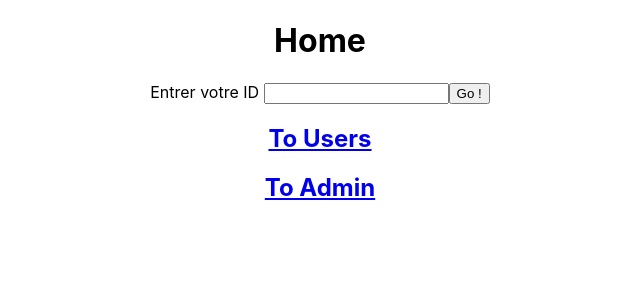
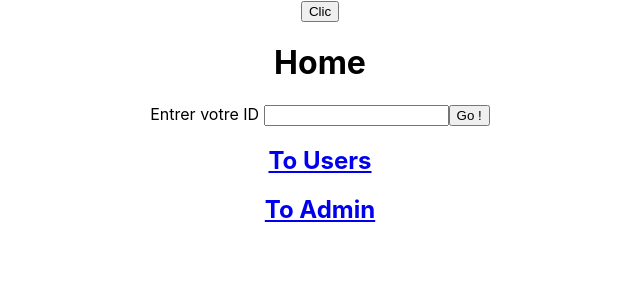
Before and after one commit to YahyaBen/Teste, a React (Create React App) app: page / in a window 1280 px wide. Shown: the top 300 px of the page, without its empty margins (320-960 px from the left). Built offline with nearby package versions, Linux system fonts and the light colour scheme.

Commit message:
Date Notoriety

```diff
--- /dev/null
+++ b/src/components/DateFirebaseNow.js
@@ -0,0 +1,31 @@
+import { React } from 'react'
+
+const DateFirebaseNow = () => {
+    const time = async () => {
+        const url = "http://recrutement.notoriety-group.com/date.php"
+        const response = await fetch(url)
+        const data = await response.json()
+        console.log(data);
+        const date = new Date(data*1000)
+        console.log(date.toGMTString()+"====>Notoriety");
+    }
+
+    //// Back-up
+    // const time = async () => {
+    //     const url = "http://worldtimeapi.org/api/timezone/Europe/Paris.json"
+    //     const response = await fetch(url)
+    //     const data = await response.json()
+    //     console.log(data.unixtime);
+    //     const date = new Date(data.unixtime*1000)
+    //     console.log(date.toGMTString()+"====>Paris");
+    // }
+
+    return (
+        <>
+        <button onClick={time}>Clic</button>
+
+        </>
+    )
+}
+
+export default DateFirebaseNow
--- a/src/components/Home.js
+++ b/src/components/Home.js
@@ -1,26 +1,29 @@
 import React, { useState } from 'react'
 import firebase from "../Util/firebase"
-import { Link} from 'react-router-dom'
+import { Link } from 'react-router-dom'
+import DateFirebaseNow from './DateFirebaseNow'
 
 const Home = (props) => {
+
+
     const [nom, setNom] = useState('')
-
     const Verification = async () => {
         const db = firebase.firestore()
-        const Users  = db.collection('/Utilisateurs').doc(nom)
+        const Users = db.collection('/Utilisateurs').doc(nom)
         const doc = await Users.get()
         if (!doc.exists) {
             console.log('Utilisateur non-identifier')
             props.history.push('/Error')
         } else {
             doc.data()
-            props.history.push('/Admin/'+doc.id)
+            props.history.push('/Admin/' + doc.id)
         }
-        // console.log(doc.data())
     }
 
     return (
         <div>
+            <DateFirebaseNow />
+
             <h1> Home </h1>
             <label>Entrer votre ID </label>
             <input type="text"
```
Also changed, not shown: 1 other file (tests, documents, lock files or other folders).
